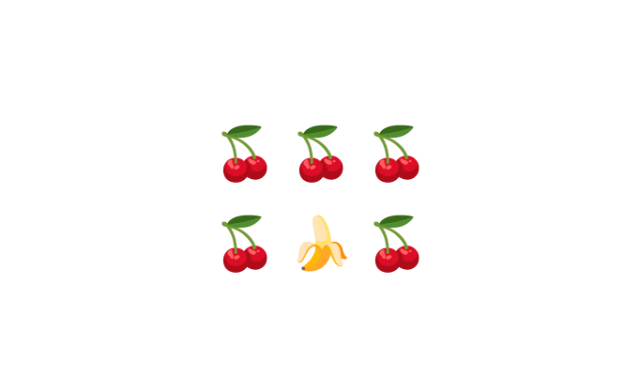
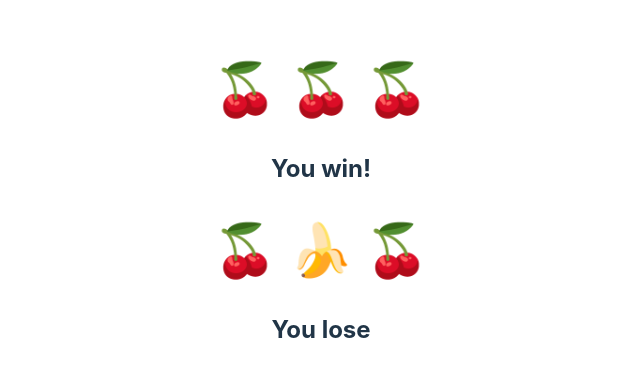
Before and after one commit to katerynaavetisyan/first-react-app, a React (Vite) app: page / in a window 1280 px wide. Shown: the part 203-580 px from the top of the page, without its empty margins (319-959 px from the left). Built offline with nearby package versions, Linux system fonts and the light colour scheme.

Commit message:
slots game finished

```diff
--- a/src/Slots.jsx
+++ b/src/Slots.jsx
@@ -1,9 +1,11 @@
 export default function Slots({ val1, val2, val3 }) {
+    const isWinner = val1 === val2 && val1 === val3;
     return (
         <div>
             <h1>
                 {val1} {val2} {val3}
             </h1>
+            <h2>{isWinner ? "You win!" : "You lose"}</h2>
         </div>
     )
 }
```
